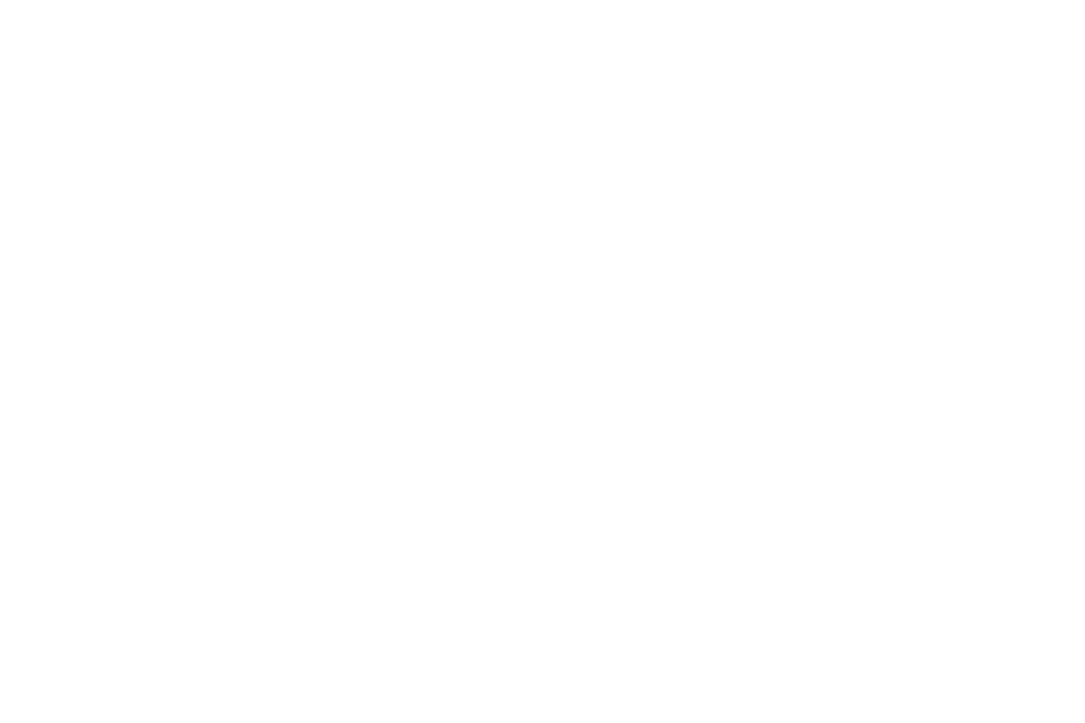
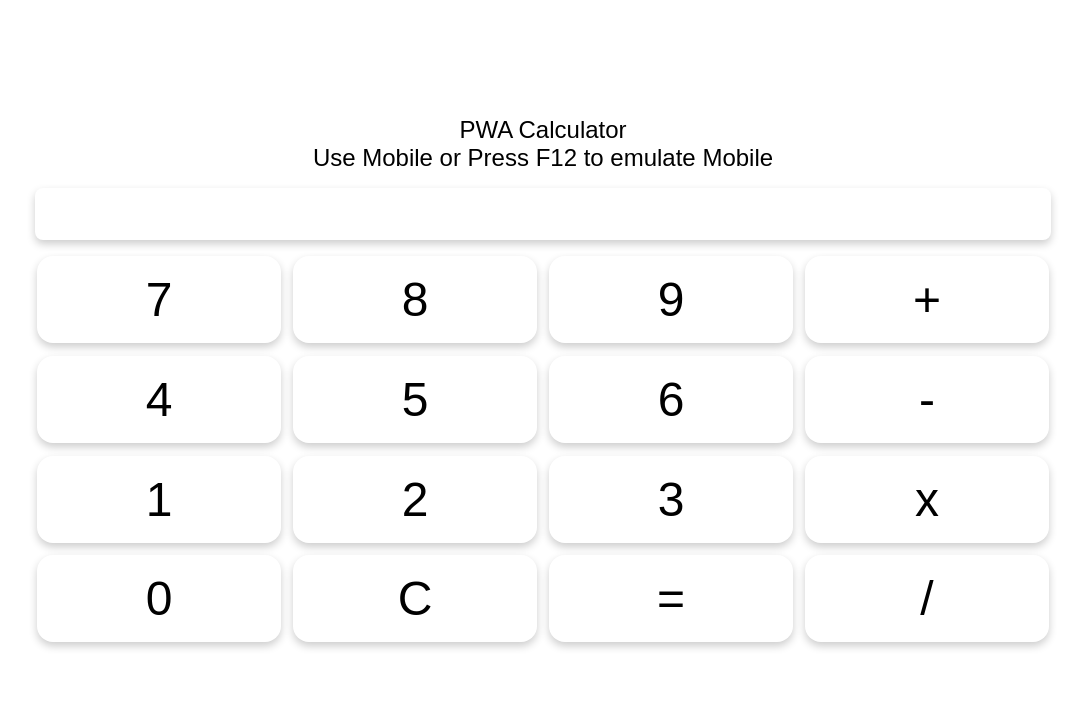
Before and after one commit to doubtda/calc, a plain HTML site: page index.html in a window 1280 px wide. Shown: the whole page, without its empty margins (97-1182 px from the left). Drawn offline with nearby package versions, Linux system fonts and the light colour scheme.

Commit message:
udpate index.html

```diff
--- a/index.html
+++ b/index.html
@@ -3,10 +3,59 @@
 <head>
     <meta charset="UTF-8">
     <meta http-equiv="X-UA-Compatible" content="IE=edge">
-    <meta name="viewport" content="width=device-width, initial-scale=1.0">
-    <title>Document</title>
+    <title>Calculator</title>
+    <meta name="viewport" content="width=device-width, initial-scale=1">
+    <meta name="theme-color" content="#317EFB"/>
+    <link rel="shortcut icon" href="logo.png" type="image/x-icon">
+    <meta name="description" content="Simple PWA Calculator Which runs on CPP Web Assembly">
+    <link rel="apple-touch-icon" href="logo.png" />
+    <link rel="stylesheet" href="style.css">
+    <link rel="manifest" href="manifest.json">
+    <script src="https://code.jquery.com/jquery-3.6.0.slim.min.js" integrity="sha256-u7e5khyithlIdTpu22PHhENmPcRdFiHRjhAuHcs05RI=" crossorigin="anonymous"></script>
+    <script src="script.js"></script>
 </head>
 <body>
 
+    <div class="wrapper">
+        <p class="title">PWA Calculator</p>
+        <div id="interrupt"><p class="title">Use Mobile or Press F12 to emulate Mobile</p> </div>
+        <div class="calculator">
+            <div class="displayText">
+                <input type="text" name="displayScreen" id="display">
+            </div>
+            <div class="mainPart">
+                <span class="boxItems" id="b7"><p class="boxItemsP">7</p></span>
+                <span class="boxItems" id="b8"><p class="boxItemsP">8</p></span>
+                <span class="boxItems" id="b9"><p class="boxItemsP">9</p></span>
+                <span class="boxItems" id="addButton"><p class="boxItemsP">+</p></span>
+                <span class="boxItems" id="b4"><p class="boxItemsP">4</p></span>
+                <span class="boxItems" id="b5"><p class="boxItemsP">5</p></span>
+                <span class="boxItems" id="b6"><p class="boxItemsP">6</p></span>
+                <span class="boxItems" id="subtractButton"><p class="boxItemsP">-</p></span>
+                <span class="boxItems" id="b1"><p class="boxItemsP">1</p></span>
+                <span class="boxItems" id="b2"><p class="boxItemsP">2</p></span>
+                <span class="boxItems" id="b3"><p class="boxItemsP">3</p></span>
+                <span class="boxItems" id="multiplyButton"><p class="boxItemsP">x</p></span>
+                <span class="boxItems" id="b0"><p class="boxItemsP">0</p></span>
+                <span class="boxItems" id="C"><p class="boxItemsP">C</p></span>
+                <span class="boxItems" id="equal"><p class="boxItemsP">=</p></span>
+                <span class="boxItems" id="divide"><p class="boxItemsP">/</p></span>
+            </div>
+        </div>
+    </div>
+    <script>
+        var displayText = document.getElementById('display');
+        $(document).on('click', 'span', function () {
+            actionChoose(String(this.id));
+        });
+        if('serviceWorker' in navigator) {
+            window.addEventListener('load', () => {
+                navigator.serviceWorker.register('serviceworker.js')
+                    .then((reg) => console.log('Success: ', reg.scope))
+                    .catch((err) => console.log('Failure: ', err));
+            })
+        }
+    </script>
+
 </body>
 </html>
```
